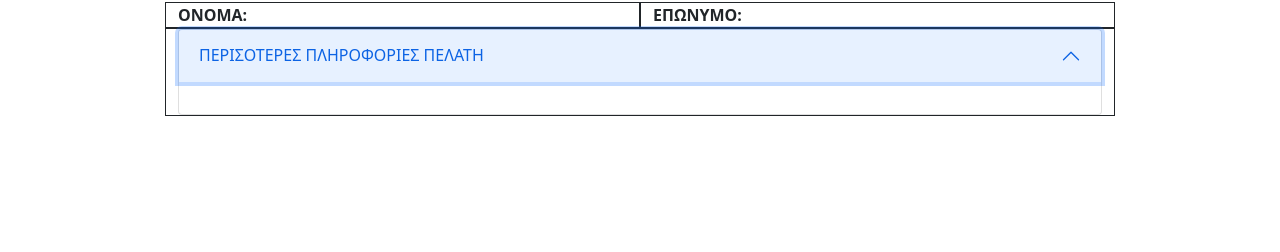
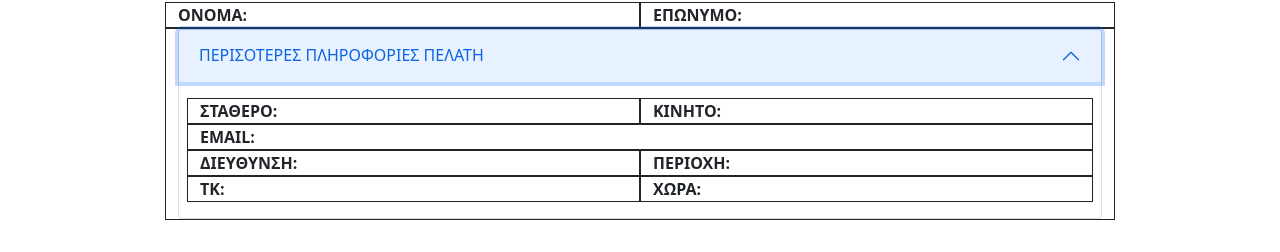
Before and after one commit to gmentzik/petclinic_frontend, a React (Create React App) app: page /customers/pets/1 in a window 1280 px wide. Both pictures are taken after a click on the button "ΠΕΡΙΣΟΤΕΡΕΣ ΠΛΗΡΟΦΟΡΙΕΣ ΠΕΛΑΤΗ". Shown: the part 142-394 px from the top of the page. Built offline with nearby package versions, Linux system fonts and the light colour scheme; no server answers.

Commit message:
Add additional info accordion for customer. Needs more work

```diff
--- a/src/page/customer/CustomerPets.tsx
+++ b/src/page/customer/CustomerPets.tsx
@@ -146,6 +146,22 @@ const CustomerPets = () => {
                     <Accordion.Item eventKey="0">
                     <Accordion.Header>ΠΕΡΙΣΟΤΕΡΕΣ ΠΛΗΡΟΦΟΡΙΕΣ ΠΕΛΑΤΗ</Accordion.Header>
                     <Accordion.Body>
+                        <Row>
+                            <Col xs md={6} className='border border-dark'><b>ΣΤΑΘΕΡΟ:</b> { newCustomer.phone }</Col>
+                            <Col xs md={6} className='border border-dark'><b>ΚΙΝΗΤΟ:</b> { newCustomer.mobilephone }</Col>
+                        </Row>
+                        <Row>
+                            <Col xs md={12} className='border border-dark'><b>EMAIL:</b> { newCustomer.email }</Col>
+                        </Row>
+                        <Row>
+                            <Col xs md={6} className='border border-dark'><b>ΔΙΕΥΘΥΝΣΗ:</b> { newCustomer.address }</Col>
+                            <Col xs md={6} className='border border-dark'><b>ΠΕΡΙΟΧΗ:</b> { newCustomer.area }</Col>
+                        </Row>
+                        <Row>
+                            <Col xs md={6} className='border border-dark'><b>ΤΚ:</b> { newCustomer.pobox }</Col>
+                            <Col xs md={6} className='border border-dark'><b>ΧΩΡΑ:</b> { newCustomer.country }</Col>
+                        </Row>
+
                     </Accordion.Body>
                 </Accordion.Item>
                 </Accordion>
```
